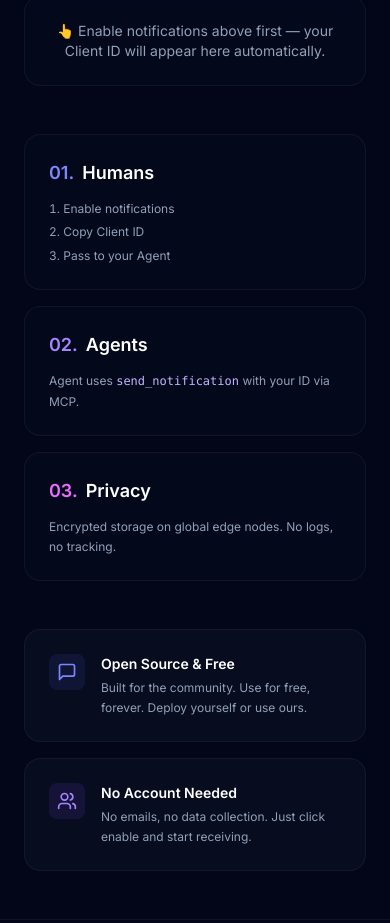
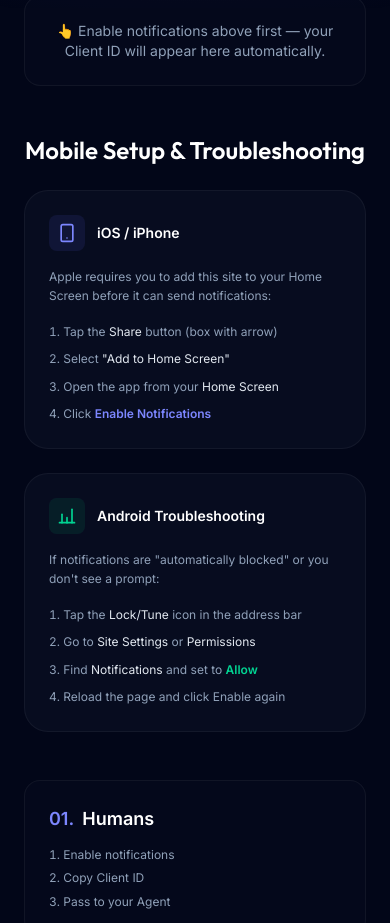
Before and after one commit to webpushmcp/webpushmcp, a website built with Vite: page client/index.html in a window 390 px wide. Shown: the part 836-1759 px from the top of the page. Built offline with nearby package versions, Linux system fonts and the light colour scheme.

Commit message:
Add mobile troubleshooting section

```diff
--- a/client/index.html
+++ b/client/index.html
@@ -178,6 +178,50 @@ the send_notification tool with:
             </div>
         </section>
 
+        <!-- Mobile Instructions Section -->
+        <section id="mobile-guide" class="space-y-6">
+            <h2 class="font-outfit text-2xl font-semibold text-white text-center">Mobile Setup & Troubleshooting</h2>
+            <div class="grid md:grid-cols-2 gap-6">
+                <!-- iOS (Safari) -->
+                <div class="bg-slate-900/40 rounded-3xl border border-white/5 p-6 space-y-4">
+                    <div class="flex items-center gap-3">
+                        <div class="p-2 bg-indigo-500/10 rounded-lg text-indigo-400">
+                            <svg xmlns="http://www.w3.org/2000/svg" width="20" height="20" viewBox="0 0 24 24" fill="none" stroke="currentColor" stroke-width="2" stroke-linecap="round" stroke-linejoin="round"><rect width="14" height="20" x="5" y="2" rx="2" ry="2"/><path d="M12 18h.01"/></svg>
+                        </div>
+                        <h3 class="font-bold text-white text-sm">iOS / iPhone</h3>
+                    </div>
+                    <p class="text-xs text-slate-400 leading-relaxed">
+                        Apple requires you to add this site to your Home Screen before it can send notifications:
+                    </p>
+                    <ol class="text-xs text-slate-400 space-y-2 list-decimal list-inside leading-relaxed">
+                        <li>Tap the <span class="text-slate-200">Share</span> button (box with arrow)</li>
+                        <li>Select <span class="text-slate-200">"Add to Home Screen"</span></li>
+                        <li>Open the app from your <span class="text-slate-200">Home Screen</span></li>
+                        <li>Click <span class="text-indigo-400 font-bold">Enable Notifications</span></li>
+                    </ol>
+                </div>
+
+                <!-- Android (Chrome) -->
+                <div class="bg-slate-900/40 rounded-3xl border border-white/5 p-6 space-y-4">
+                    <div class="flex items-center gap-3">
+                        <div class="p-2 bg-emerald-500/10 rounded-lg text-emerald-400">
+                            <svg xmlns="http://www.w3.org/2000/svg" width="20" height="20" viewBox="0 0 24 24" fill="none" stroke="currentColor" stroke-width="2" stroke-linecap="round" stroke-linejoin="round"><path d="M12 20v-6"/><path d="M6 20V10"/><path d="M18 20V4"/><path d="M3 20h18"/></svg>
+                        </div>
+                        <h3 class="font-bold text-white text-sm">Android Troubleshooting</h3>
+                    </div>
+                    <p class="text-xs text-slate-400 leading-relaxed">
+                        If notifications are "automatically blocked" or you don't see a prompt:
+                    </p>
+                    <ol class="text-xs text-slate-400 space-y-2 list-decimal list-inside leading-relaxed">
+                        <li>Tap the <span class="text-slate-200">Lock/Tune</span> icon in the address bar</li>
+                        <li>Go to <span class="text-slate-200">Site Settings</span> or <span class="text-slate-200">Permissions</span></li>
+                        <li>Find <span class="text-slate-200">Notifications</span> and set to <span class="text-emerald-400 font-bold">Allow</span></li>
+                        <li>Reload the page and click Enable again</li>
+                    </ol>
+                </div>
+            </div>
+        </section>
+
         <!-- Instructions Section -->
         <section id="instructions" class="grid sm:grid-cols-3 gap-4 md:gap-6">
             <article class="p-6 bg-slate-900/20 rounded-2xl border border-white/5 space-y-3">
```
